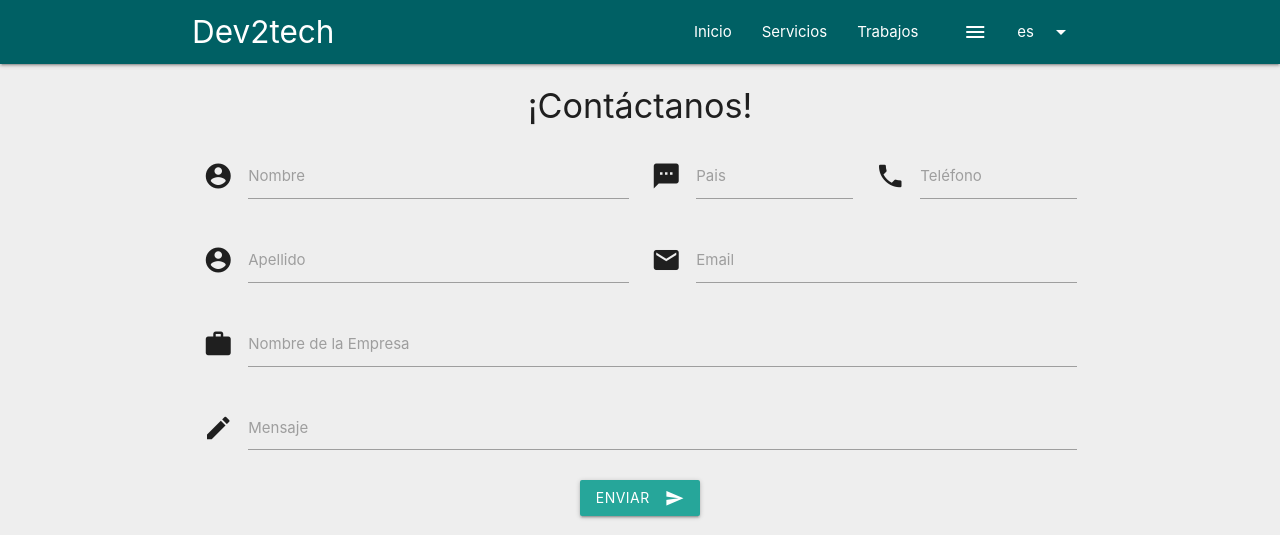
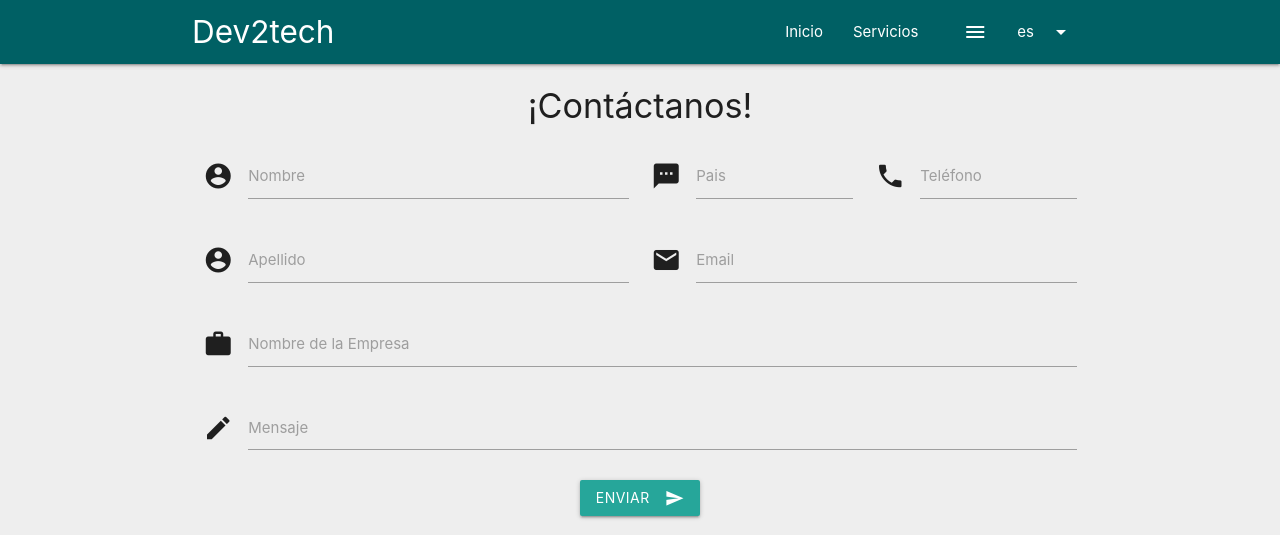
Before and after one commit to jhernandez18p/Dev2tech-Server, a Django app: page /en/contact in a window 1280 px wide. Shown: the top 535 px of the page. Run offline with Django 3.2, Linux system fonts and the light colour scheme; parts of the project's set-up code (start-up, migrations or seed data) failed here and were passed over; some libraries are stand-ins or nearby versions; some web fonts are replaced.

Commit message:
Hide work
Hide work link

```diff
--- a/templates/frontend/widgets/header.html
+++ b/templates/frontend/widgets/header.html
@@ -41,7 +41,7 @@
                         <li><a href="{% url 'es:servicios' %}">Servicios</a></li>
                     {% endif %}
                     {% if title != 'works' %}
-                        <li><a href="{% url 'es:trabajos' %}">Trabajos</a></li>
+                        <!-- <li><a href="{% url 'es:trabajos' %}">Trabajos</a></li> -->
                     {% endif %}
                     {% if title != 'contact' %}
                         <li><a href="{% url 'es:contacto' %}">Contacto</a></li>
@@ -54,7 +54,7 @@
                         <li><a href="{% url 'en:services' %}">Services</a></li>
                     {% endif %}
                     {% if title != 'works' %}
-                        <li><a href="{% url 'en:works' %}">Work</a></li>
+                        <!-- <li><a href="{% url 'en:works' %}">Work</a></li> -->
                     {% endif %}
                     {% if title != 'contact' %}
                         <li><a href="{% url 'en:contact' %}">Contact</a></li>
@@ -86,7 +86,7 @@
                 <li><a href="{% url 'es:servicios' %}">Servicios</a></li>
             {% endif %}
             {% if title != 'works' %}
-                <li><a href="{% url 'es:trabajos' %}">Trabajos</a></li>
+                <!-- <li><a href="{% url 'es:trabajos' %}">Trabajos</a></li> -->
             {% endif %}
             {% if title != 'contact' %}
                 <li><a href="{% url 'es:contacto' %}">Contacto</a></li>
@@ -99,7 +99,7 @@
                 <li><a href="{% url 'en:services' %}">Services</a></li>
             {% endif %}
             {% if title != 'works' %}
-                <li><a href="{% url 'en:works' %}">Work</a></li>
+                <!-- <li><a href="{% url 'en:works' %}">Work</a></li> -->
             {% endif %}
             {% if title != 'contact' %}
                 <li><a href="{% url 'en:contact' %}">Contact</a></li>
```
